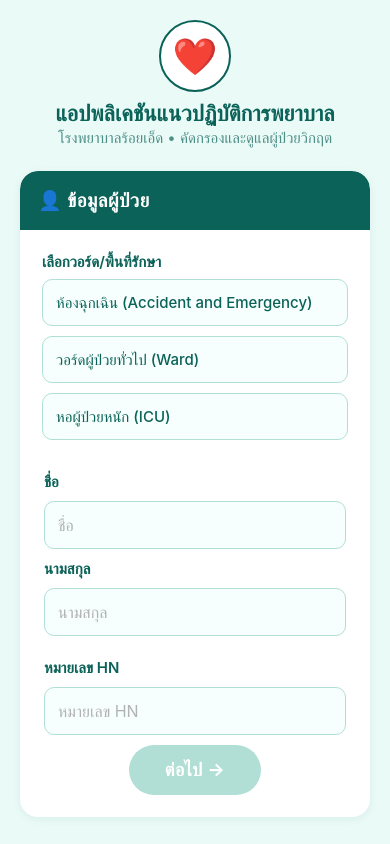
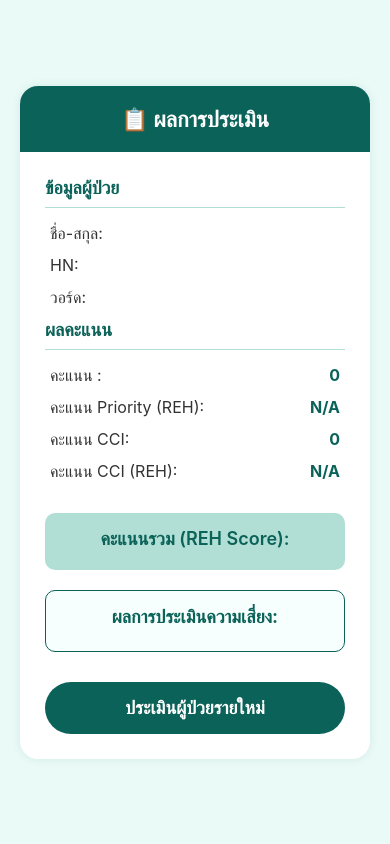
Before and after one commit to SirFamily/project-screening-patients, a React Native app: screen /EvaluationResult in a window 390 px wide. Built offline with nearby package versions, Linux system fonts and the light colour scheme.

Commit message:
feat: Add EvaluationResultScreen and update PatientPriorityScreen and PatientCCIScreen with new scoring logic

```diff
--- a/navigation/AppNavigator.js
+++ b/navigation/AppNavigator.js
@@ -9,6 +9,7 @@ import PatientSOFAScreen from '../screen/PatientSOFAScreen';
 import PatientAPACHEScreen from '../screen/PatientAPACHEScreen';
 import PatientPriorityScreen from '../screen/PatientPriorityScreen';
 import PatientCCIScreen from '../screen/PatientCCIScreen';
+import EvaluationResultScreen from '../screen/EvaluationResultScreen';
 
 
 const Stack = createNativeStackNavigator();
@@ -27,6 +28,7 @@ export default function AppNavigator() {
             <Stack.Screen name="PatientAPACHE" component={PatientAPACHEScreen} />
             <Stack.Screen name="PatientPriority" component={PatientPriorityScreen} />
             <Stack.Screen name="PatientCCI" component={PatientCCIScreen} />
+            <Stack.Screen name="EvaluationResult" component={EvaluationResultScreen} />
         </Stack.Navigator>
     );
 }
--- /dev/null
+++ b/screen/EvaluationResultScreen.js
@@ -0,0 +1,181 @@
+
+import React from 'react';
+import { View, Text, StyleSheet, TouchableOpacity, ScrollView } from 'react-native';
+import { SafeAreaView } from 'react-native-safe-area-context';
+import { usePatientContext } from '../context/PatientContext';
+import { useNavigation } from '@react-navigation/native';
+
+const EvaluationResultScreen = () => {
+  const { patientData } = usePatientContext();
+  const navigation = useNavigation();
+
+  const {
+    name, hn, ward, assessmentType,
+    sofaScore, apacheScore,
+    priorityRehScore,
+    cciScore, cciRehScore,
+    totalRehScore, riskLevel
+  } = patientData;
+
+  const assessmentScore = assessmentType === 'SOFA' ? sofaScore : apacheScore;
+
+  const handleNewPatient = () => {
+    // Optionally clear patient data here
+    navigation.navigate('PatientInfo');
+  };
+
+  const renderDetail = (label, value) => (
+    <View style={styles.detailRow}>
+      <Text style={styles.detailLabel}>{label}</Text>
+      <Text style={styles.detailValue}>{value !== undefined && value !== null ? value : 'N/A'}</Text>
+    </View>
+  );
+
+  return (
+    <SafeAreaView style={{ flex: 1, backgroundColor: '#eafaf7' }}>
+      <ScrollView contentContainerStyle={styles.container}>
+        <View style={styles.card}>
+          <View style={styles.cardHeader}>
+            <Text style={styles.cardHeaderText}>📋 ผลการประเมิน</Text>
+          </View>
+          <View style={styles.cardBody}>
+            <Text style={styles.sectionTitle}>ข้อมูลผู้ป่วย</Text>
+            {renderDetail('ชื่อ-สกุล:', name)}
+            {renderDetail('HN:', hn)}
+            {renderDetail('วอร์ด:', ward)}
+
+            <Text style={styles.sectionTitle}>ผลคะแนน</Text>
+            {renderDetail(`คะแนน ${assessmentType}:`, assessmentScore)}
+            {renderDetail('คะแนน Priority (REH):', priorityRehScore)}
+            {renderDetail('คะแนน CCI:', cciScore)}
+            {renderDetail('คะแนน CCI (REH):', cciRehScore)}
+
+            <View style={styles.totalScoreContainer}>
+              <Text style={styles.totalScoreLabel}>คะแนนรวม (REH Score):</Text>
+              <Text style={styles.totalScoreValue}>{totalRehScore}</Text>
+            </View>
+
+            <View style={styles.riskLevelContainer}>
+              <Text style={styles.riskLevelLabel}>ผลการประเมินความเสี่ยง:</Text>
+              <Text style={styles.riskLevelValue}>{riskLevel}</Text>
+            </View>
+
+            <TouchableOpacity style={styles.newPatientButton} onPress={handleNewPatient}>
+              <Text style={styles.newPatientButtonText}>ประเมินผู้ป่วยรายใหม่</Text>
+            </TouchableOpacity>
+          </View>
+        </View>
+      </ScrollView>
+    </SafeAreaView>
+  );
+};
+
+const styles = StyleSheet.create({
+    container: {
+        flexGrow: 1,
+        backgroundColor: '#eafaf7',
+        padding: 20,
+        justifyContent: 'center',
+    },
+    card: {
+        backgroundColor: 'white',
+        borderRadius: 18,
+        elevation: 8,
+        shadowColor: '#0b6258',
+        shadowOpacity: 0.1,
+        shadowRadius: 10,
+    },
+    cardHeader: {
+        backgroundColor: '#0b6258',
+        padding: 20,
+        borderTopLeftRadius: 18,
+        borderTopRightRadius: 18,
+    },
+    cardHeaderText: {
+        color: 'white',
+        fontSize: 22,
+        fontWeight: 'bold',
+        textAlign: 'center',
+    },
+    cardBody: {
+        padding: 25,
+    },
+    sectionTitle: {
+        fontSize: 18,
+        fontWeight: 'bold',
+        color: '#0b6258',
+        marginBottom: 15,
+        borderBottomWidth: 1,
+        borderBottomColor: '#b2dfd5',
+        paddingBottom: 8,
+    },
+    detailRow: {
+        flexDirection: 'row',
+        justifyContent: 'space-between',
+        marginBottom: 12,
+        paddingHorizontal: 5,
+    },
+    detailLabel: {
+        fontSize: 16,
+        color: '#333',
+    },
+    detailValue: {
+        fontSize: 16,
+        fontWeight: 'bold',
+        color: '#0b6258',
+    },
+    totalScoreContainer: {
+        backgroundColor: '#b2dfd5',
+        borderRadius: 10,
+        padding: 15,
+        alignItems: 'center',
+        marginTop: 20,
+    },
+    totalScoreLabel: {
+        fontSize: 18,
+        color: '#0b6258',
+        fontWeight: '600',
+    },
+    totalScoreValue: {
+        fontSize: 28,
+        fontWeight: 'bold',
+        color: '#0b6258',
+        marginTop: 5,
+    },
+    riskLevelContainer: {
+        marginTop: 20,
+        padding: 15,
+        borderRadius: 10,
+        backgroundColor: '#f6fffd',
+        borderWidth: 1,
+        borderColor: '#0b6258',
+    },
+    riskLevelLabel: {
+        fontSize: 18,
+        fontWeight: 'bold',
+        color: '#0b6258',
+        textAlign: 'center',
+    },
+    riskLevelValue: {
+        fontSize: 16,
+        color: '#D32F2F',
+        textAlign: 'center',
+        marginTop: 8,
+        fontWeight: 'bold',
+    },
+    newPatientButton: {
+        backgroundColor: '#0b6258',
+        borderRadius: 30,
+        paddingVertical: 15,
+        marginTop: 30,
+        elevation: 2,
+    },
+    newPatientButtonText: {
+        color: 'white',
+        fontSize: 18,
+        fontWeight: 'bold',
+        textAlign: 'center',
+    },
+});
+
+export default EvaluationResultScreen;
--- a/screen/PatientCCIScreen.js
+++ b/screen/PatientCCIScreen.js
@@ -1,6 +1,5 @@
-
 import React, { useState } from 'react';
-import { View, Text, StyleSheet, TouchableOpacity, ScrollView } from 'react-native';
+import { View, Text, StyleSheet, TouchableOpacity, ScrollView, Switch } from 'react-native';
 import { SafeAreaView } from 'react-native-safe-area-context';
 import { usePatientContext } from '../context/PatientContext';
 import { useNavigation } from '@react-navigation/native';
@@ -8,45 +7,76 @@ import { useNavigation } from '@react-navigation/native';
 const PatientCCIScreen = () => {
   const { patientData, updatePatientData } = usePatientContext();
   const navigation = useNavigation();
-  const [cci, setCci] = useState('');
 
-  const cciOptions = [
-    { label: '-- กรุณาเลือก --', value: '' },
-    { label: '0-2: โรคเบาหวาน, ความดันโลหิตสูง, ฯลฯ', value: '2' },
-    { label: '3-4: โรคอัมพาต, โรคไตวายเรื้อรัง, ฯลฯ', value: '1' },
-    { label: '>4: โรคตับแข็ง, มะเร็งระยะแพร่กระจาย, ฯลฯ', value: '0' },
-  ];
+  const initialComorbidities = {
+    ihd: false, chf: false, pad: false, stroke: false, dementia: false, cld: false, cntd: false, pud: false, lsd: false, dm: false, htn: false, warfarin: false, // Score 1
+    paralysis: false, dm_comp: false, ckd: false, cancer_non_meta: false, pressure_ulcer: false, // Score 2
+    lscd: false, // Score 3
+    cancer_meta: false, pcnr: false, // Score 6
+  };
 
-  const calculateScore = () => {
-    const { sofaScore, apacheScore, priorityScore } = patientData;
-    const cciScore = parseInt(cci || 0);
+  const [comorbidities, setComorbidities] = useState(initialComorbidities);
 
-    let totalScore = priorityScore + cciScore;
-    let assessmentScore = 0;
+  const toggleSwitch = (key) => {
+    setComorbidities(prev => ({ ...prev, [key]: !prev[key] }));
+  };
 
-    if (patientData.assessmentType === 'SOFA') {
-        assessmentScore = sofaScore;
-        if (assessmentScore <= 6) totalScore += 2;
-        else if (assessmentScore <= 9) totalScore += 3;
-        else if (assessmentScore <= 12) totalScore += 4;
-        else if (assessmentScore <= 15) totalScore += 2;
-    } else {
-        assessmentScore = apacheScore;
-        if (assessmentScore <= 9) totalScore += 2;
-        else if (assessmentScore <= 14) totalScore += 3;
-        else if (assessmentScore <= 19) totalScore += 4;
-        else if (assessmentScore <= 24) totalScore += 2;
+  const calculateCciScore = () => {
+    let score = 0;
+    // Score 1
+    if (comorbidities.ihd || comorbidities.chf || comorbidities.pad || comorbidities.stroke || comorbidities.dementia || comorbidities.cld || comorbidities.cntd || comorbidities.pud || comorbidities.lsd || comorbidities.dm || comorbidities.htn || comorbidities.warfarin) score += 1;
+    // Score 2
+    if (comorbidities.paralysis || comorbidities.dm_comp || comorbidities.ckd || comorbidities.cancer_non_meta || comorbidities.pressure_ulcer) score += 2;
+    // Score 3
+    if (comorbidities.lscd) score += 3;
+    // Score 6
+    if (comorbidities.cancer_meta || comorbidities.pcnr) score += 6;
+    return score;
+  };
+
+  const getCciRehScore = (cciScore) => {
+    if (cciScore <= 2) return 2;
+    if (cciScore <= 4) return 1;
+    return 0; // > 4
+  };
+
+  const getAssessmentRehScore = () => {
+    const { assessmentType, sofaScore, apacheScore } = patientData;
+    if (assessmentType === 'SOFA') {
+        if (sofaScore <= 6) return 2;
+        if (sofaScore <= 9) return 3;
+        if (sofaScore <= 12) return 4;
+        if (sofaScore <= 15) return 2;
+        return 0; // > 15
+    } else { // APACHE II
+        if (apacheScore <= 9) return 2;
+        if (apacheScore <= 14) return 3;
+        if (apacheScore <= 19) return 4;
+        if (apacheScore <= 24) return 2;
+        return 0; // > 24
     }
+  };
+
+  const handleCalculate = () => {
+    const cciScore = calculateCciScore();
+    const cciRehScore = getCciRehScore(cciScore);
+    const assessmentRehScore = getAssessmentRehScore();
+    const priorityRehScore = patientData.priorityRehScore || 0;
+
+    const totalRehScore = cciRehScore + assessmentRehScore + priorityRehScore;
 
     let riskLevel = "";
-    if (totalScore >= 7) riskLevel = "ความเสี่ยงสูง";
-    else if (totalScore >= 5) riskLevel = "ความเสี่ยงปานกลาง";
-    else riskLevel = "ความเสี่ยงต่ำ";
+    if (totalRehScore >= 7) riskLevel = "รายงานแพทย์พิจารณาขอเข้า ICU";
+    else if (totalRehScore >= 5) riskLevel = "รายงานแพทย์พิจารณาขอเตียง ICU";
+    else riskLevel = "รายงานแพทย์พิจารณาขอเตียง ICU"; // 1-4
+
 
     updatePatientData({
       cciScore,
-      totalScore,
-      riskLevel
+      cciRehScore,
+      totalRehScore,
+      riskLevel,
+      comorbidities, // Save for reference
     });
 
     navigation.navigate('EvaluationResult');
@@ -55,6 +85,18 @@ const PatientCCIScreen = () => {
   const handleBack = () => {
     navigation.goBack();
   };
+
+  const renderSwitch = (label, key) => (
+    <View style={styles.switchRow} key={key}>
+      <Text style={styles.switchLabel}>{label}</Text>
+      <Switch
+        onValueChange={() => toggleSwitch(key)}
+        value={comorbidities[key]}
+        trackColor={{ false: "#767577", true: "#81b0ff" }}
+        thumbColor={comorbidities[key] ? "#0b6258" : "#f4f3f4"}
+      />
+    </View>
+  );
 
   return (
     <SafeAreaView style={{ flex: 1, backgroundColor: '#eafaf7' }}>
@@ -65,41 +107,42 @@ const PatientCCIScreen = () => {
           </View>
           <View style={styles.cardBody}>
             <View style={styles.infoBox}>
-              <Text style={styles.infoText}>ℹ️ กรุณาเลือกกลุ่มโรคของผู้ป่วย</Text>
+              <Text style={styles.infoText}>ℹ️ กรุณาเลือกโรคประจำตัวทั้งหมดของผู้ป่วย</Text>
             </View>
 
-            <View style={styles.inputGroup}>
-              <Text style={styles.label}>CCI (Charlson Comorbidity Index)</Text>
-              <View style={styles.optionsContainer}>
-                {cciOptions.map((option, index) => (
-                  <TouchableOpacity
-                    key={index}
-                    style={[
-                      styles.optionButton,
-                      cci === option.value && styles.selectedOption
-                    ]}
-                    onPress={() => setCci(option.value)}
-                  >
-                    <Text style={cci === option.value ? styles.selectedOptionText : styles.optionText}>
-                      {option.label}
-                    </Text>
-                  </TouchableOpacity>
-                ))}
-              </View>
-            </View>
+            <Text style={styles.sectionTitle}>กลุ่มคะแนน 1</Text>
+            {renderSwitch('โรคกล้ามเนื้อหัวใจตาย (IHD)', 'ihd')}
+            {renderSwitch('ภาวะหัวใจล้มเหลว (CHF)', 'chf')}
+            {renderSwitch('โรคหลอดเลือดส่วนปลาย (PAD)', 'pad')}
+            {renderSwitch('โรคหลอดเลือดสมอง (Stroke)', 'stroke')}
+            {renderSwitch('โรคความจำเสื่อม (Dementia)', 'dementia')}
+            {renderSwitch('โรคปอดเรื้อรัง', 'cld')}
+            {renderSwitch('โรคของเนื้อเยื่อเกี่ยวพัน (CNT disease)', 'cntd')}
+            {renderSwitch('โรคแผลในกระเพาะอาหาร', 'pud')}
+            {renderSwitch('โรคตับชนิดไม่รุนแรง (CTP A)', 'lsd')}
+            {renderSwitch('โรคเบาหวาน', 'dm')}
+            {renderSwitch('โรคความดันโลหิตสูง', 'htn')}
+            {renderSwitch('ผู้ป่วยที่ได้รับยา Warfarin', 'warfarin')}
+
+            <Text style={styles.sectionTitle}>กลุ่มคะแนน 2</Text>
+            {renderSwitch('โรคอัมพาต', 'paralysis')}
+            {renderSwitch('โรคเบาหวานที่มีภาวะแทรกซ้อน', 'dm_comp')}
+            {renderSwitch('โรคไตวายเรื้อรัง (CKD 4-5)', 'ckd')}
+            {renderSwitch('มะเร็ง (ยังไม่แพร่กระจาย)', 'cancer_non_meta')}
+            {renderSwitch('แผลกดทับ', 'pressure_ulcer')}
+
+            <Text style={styles.sectionTitle}>กลุ่มคะแนน 3</Text>
+            {renderSwitch('โรคตับแข็ง (CTP B-C)', 'lscd')}
+
+            <Text style={styles.sectionTitle}>กลุ่มคะแนน 6</Text>
+            {renderSwitch('มะเร็งระยะแพร่กระจาย', 'cancer_meta')}
+            {renderSwitch('ผู้ป่วย PC/NR/Hopeless', 'pcnr')}
 
             <View style={styles.buttonGroup}>
-              <TouchableOpacity
-                style={styles.backButton}
-                onPress={handleBack}
-              >
+              <TouchableOpacity style={styles.backButton} onPress={handleBack}>
                 <Text style={styles.backButtonText}>← ย้อนกลับ</Text>
               </TouchableOpacity>
-              <TouchableOpacity
-                style={[styles.calculateButton, !cci && styles.calculateButtonDisabled]}
-                onPress={calculateScore}
-                disabled={!cci}
-              >
+              <TouchableOpacity style={styles.calculateButton} onPress={handleCalculate}>
                 <Text style={styles.calculateButtonText}>คำนวณคะแนน</Text>
               </TouchableOpacity>
             </View>
@@ -131,14 +174,11 @@ const styles = StyleSheet.create({
     cardHeader: {
         backgroundColor: '#0b6258',
         padding: 18,
-        borderTopLeftRadius: 18,
-        borderTopRightRadius: 18,
     },
     cardHeaderText: {
         color: 'white',
         fontSize: 19,
         fontWeight: '700',
-        letterSpacing: 0.5,
     },
     cardBody: {
         padding: 22,
@@ -154,44 +194,30 @@ const styles = StyleSheet.create({
         fontSize: 16,
         fontWeight: '600',
     },
-      inputGroup: {
-        marginBottom: 18,
+    sectionTitle: {
+        fontSize: 18,
+        fontWeight: 'bold',
+        color: '#0b6258',
+        marginTop: 20,
+        marginBottom: 10,
+        borderBottomWidth: 1,
+        borderBottomColor: '#b2dfd5',
+        paddingBottom: 5,
     },
-      label: {
-        marginBottom: 8,
-        fontSize: 15,
+    switchRow: {
+        flexDirection: 'row',
+        justifyContent: 'space-between',
+        alignItems: 'center',
+        paddingVertical: 10,
+    },
+    switchLabel: {
+        fontSize: 16,
         color: '#0b6258',
-        fontWeight: '600',
-      },
-      optionsContainer: {
-        marginTop: 5,
-      },
-      optionButton: {
-        padding: 13,
-        borderWidth: 1.5,
-        borderColor: '#b2dfd5',
-        borderRadius: 10,
-        marginBottom: 10,
-        backgroundColor: '#f6fffd',
-      },
-      selectedOption: {
-        backgroundColor: '#0b6258',
-        borderColor: '#0b6258',
-      },
-      optionText: {
-        color: '#0b6258',
-        fontWeight: '500',
-        fontSize: 15,
-      },
-      selectedOptionText: {
-        color: 'white',
-        fontWeight: '700',
-        fontSize: 15,
     },
     buttonGroup: {
         flexDirection: 'row',
         justifyContent: 'space-between',
-        marginTop: 20,
+        marginTop: 30,
         gap: 10,
     },
     backButton: {
@@ -200,7 +226,6 @@ const styles = StyleSheet.create({
         borderColor: '#0b6258',
         borderRadius: 30,
         paddingVertical: 14,
-        paddingHorizontal: 36,
         flex: 1,
         alignItems: 'center',
     },
@@ -213,18 +238,13 @@ const styles = StyleSheet.create({
         backgroundColor: '#0b6258',
         borderRadius: 30,
         paddingVertical: 14,
-        paddingHorizontal: 36,
         flex: 1,
         alignItems: 'center',
-      },
-      calculateButtonDisabled: {
-        backgroundColor: '#b2dfd5',
     },
     calculateButtonText: {
         color: 'white',
         fontSize: 18,
         fontWeight: '700',
-        letterSpacing: 0.5,
     },
 });
 
--- a/screen/PatientPriorityScreen.js
+++ b/screen/PatientPriorityScreen.js
@@ -12,14 +12,14 @@ const PatientPriorityScreen = () => {
 
   const priorityOptions = [
     { label: '-- กรุณาเลือก --', value: '' },
-    { label: 'ระดับ 1: ผู้ป่วยวิกฤต ต้องอยู่ใน ICU', value: '4' },
-    { label: 'ระดับ 2: ผู้ป่วยที่ต้องการเฝ้าระวังอย่างใกล้ชิด', value: '3' },
-    { label: 'ระดับ 3: ผู้ป่วยวิกฤตที่มีโอกาสหายยาก', value: '2' },
-    { label: 'ระดับ 4: ผู้ป่วยอาการคงที่ ไม่จำเป็นต้องอยู่ใน ICU', value: '0' },
+    { label: 'Priority 1: วิกฤต, สัญญาณชีพไม่คงที่, ต้องการการดูแลใกล้ชิดใน ICU, โอกาสรอด >50%', value: '4' },
+    { label: 'Priority 2: ต้องการเฝ้าระวังใกล้ชิด (เช่น เสี่ยงต่อภาวะหายใจล้มเหลว)', value: '3' },
+    { label: 'Priority 3: วิกฤต, แต่โอกาสหายจากโรคยาก, อวัยวะล้มเหลวหลายระบบ, โอกาสรอด <50%', value: '2' },
+    { label: 'Priority 4: อาการคงที่, ไม่จำเป็นต้องอยู่ ICU (เช่น ผู้ป่วยมะเร็งระยะสุดท้าย)', value: '0' },
   ];
 
   const handleNext = () => {
-    updatePatientData({ priorityScore: parseInt(priority || 0) });
+    updatePatientData({ priorityRehScore: parseInt(priority || 0) });
     navigation.navigate('PatientCCI');
   };
 
```
Also changed, not shown: 1 other file (tests, documents, lock files or other folders). Lines whose indentation alone changed are shown as unchanged.
